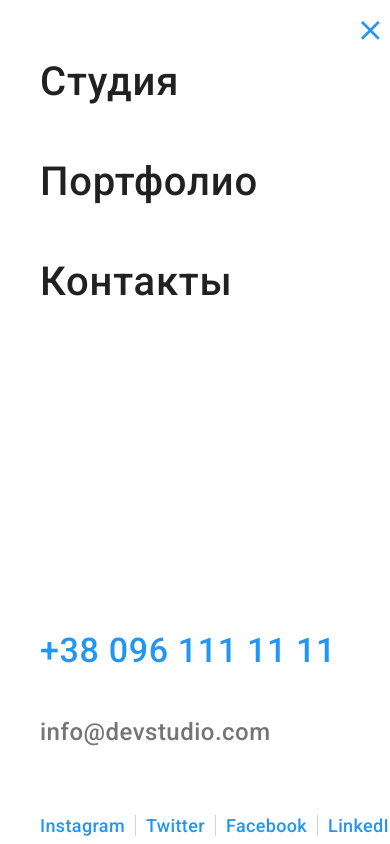
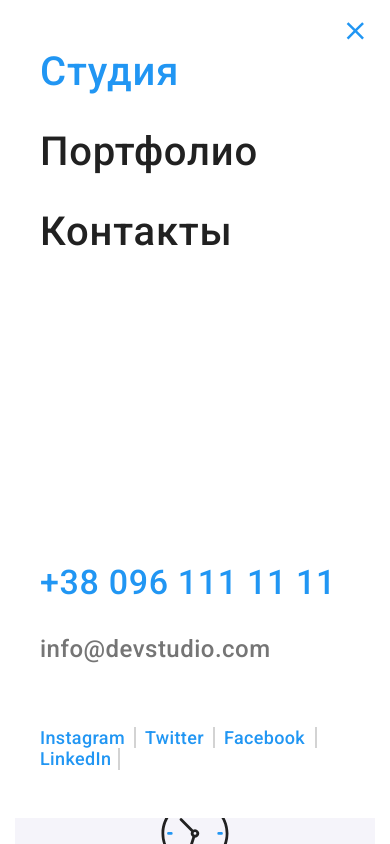
Before and after one commit to IgorSokolyanskyy/goit-markup-hw-08, a plain HTML site: page index.html in a window 390 px wide. Both pictures are taken after a click on the button 370 px from the left and 30 px from the top of the page. Shown: the top 844 px of the page. Drawn offline with nearby package versions, Linux system fonts and the light colour scheme.

Commit message:
исправляет ошибки

```diff
--- a/index.html
+++ b/index.html
@@ -23,7 +23,8 @@
     <!-- шапка сайта -->
     <header class="header">
       <!-- контактная информация -->
-      <div class="header__page container">
+      <div class="container">
+        <nav class="header__nav">
           <a class="logo" href="./index.html">Web<span class="logo__text">Studio</span> </a>
 
           <button
@@ -33,23 +34,35 @@
             aria-controls="menu-container"
             data-menu-button
           >
-          <svg class="menu__svg" width="40" height="40" aria-label="Переключатель мобильного меню">
+            <svg
+              class="menu__svg"
+              width="40"
+              height="37"
+              aria-label="Переключатель мобильного меню"
+            >
               <use
                 class="menu__icon-burger"
-              href="./images/icons.svg/burger-icon.svg#icon-burger-icon"
+                href="./images/icons.svg/menu-icon.svg#icon-menu"
               ></use>
               <use
                 class="menu__icon-cross"
-              href="./images/icons.svg/burger-icon.svg#icon-close-icon"
+                href="./images/icons.svg/menu-icon.svg#icon-close"
               ></use>
             </svg>
           </button>
+
           <div class="menu__container" id="menu-container" data-menu>
             <div class="navigation">
               <ul class="navigation__list">
-              <li class="navigation__item"><a href="./index.html"></a>Студия</li>
-              <li class="navigation__item"><a href="./portfolio.html"></a>Портфолио</li>
-              <li class="navigation__item"><a href=""></a>Контакты</li>
+                <li class="navigation__item">
+                  <a class="navigation__link navigation__link--current" href="./index.html"
+                    >Студия</a
+                  >
+                </li>
+                <li class="navigation__item">
+                  <a class="navigation__link" href="./portfolio.html">Портфолио</a>
+                </li>
+                <li class="navigation__item"><a class="navigation__link" href="">Контакты</a></li>
               </ul>
             </div>
             <div class="contacts">
@@ -67,22 +80,21 @@
             <div class="instalink">
               <ul class="instalink__list">
                 <li class="instalink__item">
-                <a class="instalink__link-instagram" href=""></a>Instagram
+                  <a class="instalink__link-instagram" href="">Instagram</a>
                 </li>
                 <li class="instalink__item">
-                <a class="instalink__link-twitter" href=""></a>Twitter
+                  <a class="instalink__link-twitter" href="">Twitter</a>
                 </li>
                 <li class="instalink__item">
-                <a class="instalink__link-facebook" href=""></a>Facebook
+                  <a class="instalink__link-facebook" href="">Facebook</a>
                 </li>
                 <li class="instalink__item">
-                <a class="instalink__link-linkedIn" href=""></a>LinkedIn
+                  <a class="instalink__link-linkedIn" href="">LinkedIn</a>
                 </li>
               </ul>
             </div>
           </div>
 
-        <nav class="header__nav">
           <ul class="site-nav__list">
             <li class="site-nav__item">
               <a class="link link--current" href="./index.html">Студия</a>
@@ -96,7 +108,6 @@
               <a class="link" href="">Контакты</a>
             </li>
           </ul>
-        </nav>
 
           <ul class="auth-nav__list">
             <li class="auth-nav__item">
@@ -117,6 +128,7 @@
               >
             </li>
           </ul>
+        </nav>
       </div>
     </header>
 
@@ -195,7 +207,7 @@
             <li class="works-foto__item">
               <img
                 class="works-foto__img"
-                srcset="./images/works/work1-740.jpg 740w, ./images/works/work1-370.jpg 370w"
+                srcset="./images/works/work1-740.jpg 2x, ./images/works/work1-370.jpg 1x"
                 src="./images/works/work1-370.jpg"
                 alt="работа на компьютере"
                 width="370"
@@ -209,7 +221,7 @@
             <li class="works-foto__item">
               <img
                 class="works-foto__img"
-                srcset="./images/works/work2-740.jpg 740w, ./images/works/work2-370.jpg 370w"
+                srcset="./images/works/work2-740.jpg 2x, ./images/works/work2-370.jpg 1x"
                 src="./images/works/work2-370.jpg"
                 alt="работает на телефоне"
                 width="370"
@@ -223,7 +235,7 @@
             <li class="works-foto__item">
               <img
                 class="works-foto__img"
-                srcset="./images/works/work3-740.jpg 740w, ./images/works/work3-370.jpg 370w"
+                srcset="./images/works/work3-740.jpg 2x, ./images/works/work3-370.jpg 1x"
                 src="./images/works/work3-370.jpg"
                 alt="работает на планшете"
                 width="370"
@@ -254,8 +266,8 @@
                   ./images/team/foto1-708.jpg 708w,
                   ./images/team/foto1-900.jpg 900w
                 "
-                sizes="(min-width:1200px)270px, (min-width:768px) 354px, (max-width:767px) 450px, 100vm"
                 src="./images/team/foto1-270.jpg"
+                sizes="(min-width:1200px)270px, (min-width:768px) 354px, (max-width:767px) 450px, 100vw"
                 alt="парень в рубашке и очках"
               />
               <div class="command-card__meta">
@@ -309,8 +321,8 @@
                   ./images/team/foto2-708.jpg 708w,
                   ./images/team/foto2-900.jpg 900w
                 "
-                sizes="(min-width:1200px)270px, (min-width:768px) 354px, (max-width:767px) 450px, 100vm"
                 src="./images/team/foto2-270.jpg"
+                sizes="(min-width:1200px)270px, (min-width:768px) 354px, (max-width:767px) 450px, 100vw"
                 alt="блондинка в очках"
               />
               <div class="command-card__meta">
@@ -364,8 +376,8 @@
                   ./images/team/foto3-708.jpg 708w,
                   ./images/team/foto3-900.jpg 900w
                 "
-                sizes="(min-width:1200px)270px, (min-width:768px) 354px, (max-width:767px) 450px, 100vm"
                 src="./images/team/foto3-270.jpg"
+                sizes="(min-width:1200px)270px, (min-width:768px) 354px, (max-width:767px) 450px, 100vw"
                 alt="парень в рубашке"
               />
               <div class="command-card__meta">
@@ -419,8 +431,8 @@
                   ./images/team/foto4-708.jpg 708w,
                   ./images/team/foto4-900.jpg 900w
                 "
-                sizes="(min-width:1200px)270px, (min-width:768px) 354px, (max-width:767px) 450px, 100vm"
                 src="./images/team/foto4-270.jpg"
+                sizes="(min-width:1200px)270px, (min-width:768px) 354px, (max-width:767px) 450px, 100vw"
                 alt="парень в футболке и очках"
               />
               <div class="command-card__meta">
--- a/sass/components/header/_header.scss
+++ b/sass/components/header/_header.scss
@@ -1,14 +1,10 @@
 .header {
   border-bottom: 1px solid $header-border;
 }
-.header__page {
-  position: relative;
+.header__nav {
   display: flex;
   align-items: center;
-
-  @media screen and (max-width: 767px) {
-    min-height: 60px;
-  }
+  min-height: 60px;
 
   @media screen and (min-width: $tablet) {
     height: 80px;
@@ -16,19 +12,14 @@
 }
 
 .menu__button {
-  @media screen and (min-width: $tablet) {
-    display: none;
-  }
-  position: absolute;
-  top: 10px;
-  right: 0;
-  display: flex;
+  margin-left: auto;
   z-index: 999;
 
   padding: 0;
   border: none;
   background-color: transparent;
   cursor: pointer;
+  line-height: 0;
 
   & .menu__icon-cross {
     display: none;
@@ -48,25 +39,33 @@
     fill: $accent-color;
   }
   transition: fill $transition-time $timing-functions;
+
+  @media screen and (min-width: $tablet) {
+    display: none;
+  }
 }
 
 .menu__container {
+  display: none;
   position: absolute;
-  top: 0px;
-  left: 0;
+  top: 0;
+  left: 50%;
+  transform: translateX(-50%);
+
   width: 100%;
+  height: 100vm;
+
   padding: 48px 40px;
   z-index: 998;
+  background-color: $primary-background-color;
 
-  background-color: $primary-background-color;
-  transform: translateY(-100%);
   transition: transform $transition-time $timing-functions;
 
-  &.is-open {
-    transform: translateY(0);
-  }
-  @media screen and (min-width: $tablet) {
+  @media screen and (max-width: $tablet) {
     display: none;
+    &.is-open {
+      display: block;
+    }
   }
 }
 
@@ -83,7 +82,11 @@
 
   font-weight: 500;
   font-size: 40px;
+  line-height: 1.2;
   letter-spacing: 0.02em;
+}
+.navigation__link--current {
+  color: $accent-color;
 }
 
 .contacts__item {
@@ -92,15 +95,18 @@
     margin-bottom: 62px;
   }
 }
+
 .contacts__link-tel {
   font-weight: 500;
   font-size: 34px;
+  line-height: 1.2;
   letter-spacing: 0.02em;
   color: $accent-color;
 }
 .contacts__link-mail {
   font-weight: 500;
   font-size: 24px;
+  line-height: 1.2;
   letter-spacing: 0.02em;
   color: $title-text-color;
   &:hover,
@@ -112,22 +118,68 @@
 
 .instalink__list {
   display: flex;
+  flex-wrap: wrap;
 }
 .instalink__item {
-  margin-left: 10px;
-  &:first-child {
-    margin: 0;
+  position: relative;
+  margin-right: 20px;
+  &:last-child {
+    margin-right: 0;
   }
+
   font-weight: 500;
   font-size: 18px;
   line-height: 1.2;
   letter-spacing: 0.02em;
   color: $accent-color;
 }
-.instalink__link-linkedIn,
-.instalink__link-twitter,
-.instalink__link-facebook,
-::after {
-  border-right: 1px solid $form-input-border;
-  margin-right: 10px;
+
+.instalink__link-instagram::after {
+  content: '';
+
+  position: absolute;
+  display: block;
+  top: 0;
+  left: 94px;
+
+  height: 100%;
+  width: 1px;
+
+  border-inline: 1px solid rgba(33, 33, 33, 0.2);
 }
+.instalink__link-twitter::after {
+  content: '';
+
+  position: absolute;
+  display: block;
+  top: 0;
+  left: 68px;
+
+  height: 100%;
+
+  border-inline: 1px solid rgba(33, 33, 33, 0.2);
+}
+.instalink__link-facebook::after {
+  content: '';
+
+  position: absolute;
+  display: block;
+  top: 0;
+  left: 91px;
+
+  height: 100%;
+
+  border-inline: 1px solid rgba(33, 33, 33, 0.2);
+}
+.instalink__link-linkedIn::after {
+  content: '';
+
+  position: absolute;
+  display: block;
+  top: 0;
+  left: 78px;
+
+  height: 100%;
+
+  border-inline: 1px solid rgba(33, 33, 33, 0.2);
+}
--- a/sass/components/main/_hero.scss
+++ b/sass/components/main/_hero.scss
@@ -5,10 +5,10 @@
   margin-right: auto;
   background-image: linear-gradient(to right, rgba(47, 48, 58, 0.4), rgba(47, 48, 58, 0.4)),
     url(../images/hero/hero-480.jpg);
-  background-size: 570px 400px;
-  // background-repeat: no-repeat;
-  // background-position: center;
-  // background-size: cover;
+  // background-size: 540px 400px;
+  background-repeat: no-repeat;
+  background-position: center;
+  background-size: cover;
 }
 @media screen and (min-device-pixel-ratio: 2),
   screen and (min-resolution: 192dpi),
@@ -18,11 +18,14 @@
       url(../images/hero/hero-960.jpg);
   }
 }
-@media screen and (min-width: 571px) {
+@media screen and (min-width: $tablet) {
   .hero {
     background-image: linear-gradient(to right, rgba(47, 48, 58, 0.4), rgba(47, 48, 58, 0.4)),
       url(../images/hero/hero-768.jpg);
-    background-size: 1020px 400px;
+    // background-size: 820px 400px;
+    background-repeat: no-repeat;
+    background-position: center;
+    background-size: cover;
   }
 
   @media screen and (min-device-pixel-ratio: 2),
@@ -30,15 +33,18 @@
     screen and (min-resolution: 2dppx) {
     .hero {
       background-image: linear-gradient(to right, rgba(47, 48, 58, 0.4), rgba(47, 48, 58, 0.4)),
-        url(../images/hero/hero-1600.jpg);
+        url(../images/hero/hero-1536.jpg);
     }
   }
 }
-@media screen and(min-width:1021px) {
+@media screen and(min-width:$desktop) {
   .hero {
     background-image: linear-gradient(to right, rgba(47, 48, 58, 0.4), rgba(47, 48, 58, 0.4)),
-      url(../images/hero/hero-1536.jpg);
-    background-size: 1600px 600px;
+      url(../images/hero/hero-1600.jpg);
+    // background-size: 1600px 600px;
+    background-repeat: no-repeat;
+    background-position: center;
+    background-size: cover;
   }
   @media screen and (min-device-pixel-ratio: 2),
     screen and (min-resolution: 192dpi),
--- a/sass/components/portfolio/_button__list.scss
+++ b/sass/components/portfolio/_button__list.scss
@@ -1,13 +1,15 @@
 /*  Фильтки / Кнопки */
 .portfolio-button__list {
-  @media screen and (min-width: $mobile) {
+  @media screen and (max-width: 767px) {
     display: flex;
     flex-wrap: wrap;
     gap: $gap8;
     margin-bottom: 40px;
   }
   @media screen and (min-width: $tablet) {
+    display: flex;
     justify-content: center;
+    gap: $gap8;
     margin-bottom: 50px;
   }
 }
--- a/sass/utils/_placeholders.scss
+++ b/sass/utils/_placeholders.scss
@@ -1,5 +1,4 @@
 .container {
-  // width: 1200px;
   padding-left: 15px;
   padding-right: 15px;
   margin-left: auto;
```
Also changed, not shown: portfolio.html (+22 -19 lines), css/main.css, css/main.min.css, css/portfolio.css, css/portfolio.min.css, images/icons.svg/burger-icon.svg (deleted), images/icons.svg/menu-icon.svg (added), sass/components/header/_menu.scss (added), 4 other files. Lines whose indentation alone changed are shown as unchanged.
